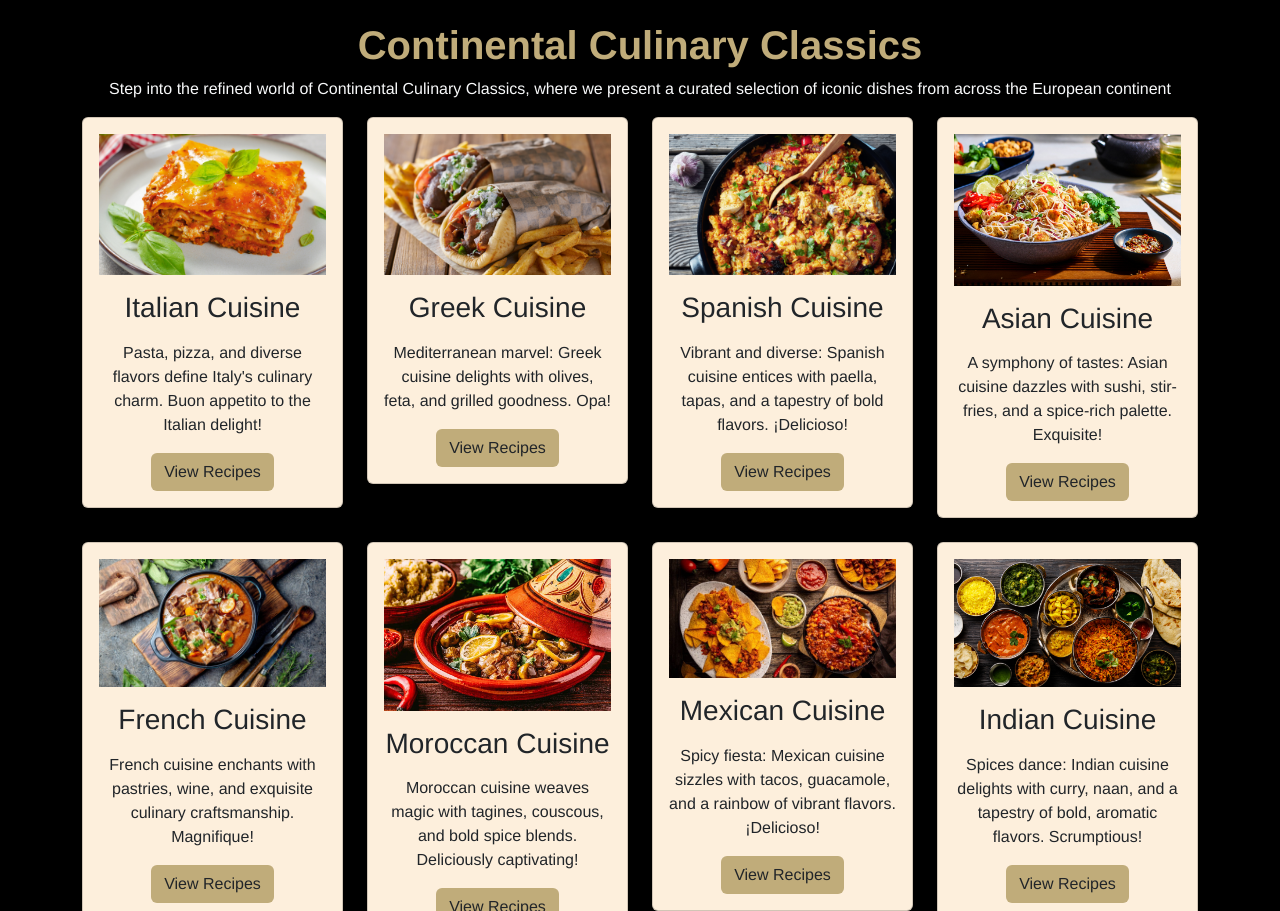
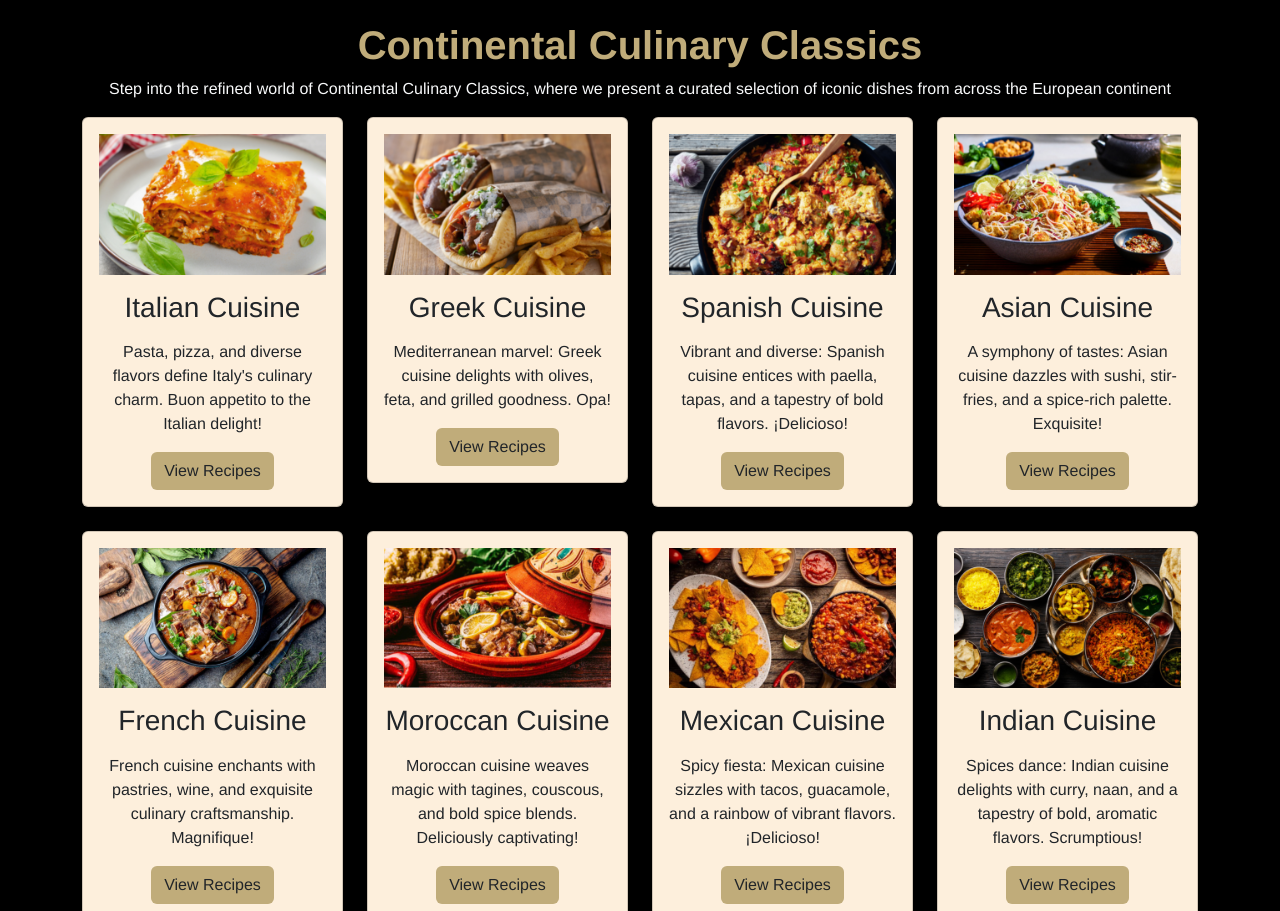
Before and after one commit to LeanneCodes/tasteful-twist, a plain HTML site: page index.html in a window 1280 px wide. Shown: the part 740-1651 px from the top of the page. Drawn offline with nearby package versions, Linux system fonts and the light colour scheme; files that its build step writes are made by us from their sources.

Commit message:
adjust cuisine cards images

```diff
--- a/index.html
+++ b/index.html
@@ -431,7 +431,7 @@
         <div class="card bg-cream text-bark">
           <div class="card-body text-center">
             <div class="h1 mb-3">
-              <img src="./images/Italian Cuisine.png" class="img-fluid img-2" alt="Italian Dish">
+              <img src="./images/italianDish.png" class="img-fluid img-2" alt="Italian Dish">
             </div>
             <h3 class="card-title mb-3">
               Italian Cuisine
@@ -448,7 +448,7 @@
         <div class="card bg-cream text-dark">
           <div class="card-body text-center">
             <div class="h1 mb-3">
-              <img src="./images/Greek Cuisine.png" class="img-fluid img-2" alt="Greek Dish">
+              <img src="./images/greekDish.png" class="img-fluid img-2" alt="Greek Dish">
             </div>
             <h3 class="card-title mb-3">
               Greek Cuisine
@@ -465,7 +465,7 @@
         <div class="card bg-cream text-dark">
           <div class="card-body text-center">
             <div class="h1 mb-3">
-              <img src="./images/Spanish Cuisine.png" class="img-fluid img-2" alt="Spanish Dish">
+              <img src="./images/spanishDish.png" class="img-fluid img-2" alt="Spanish Dish">
             </div>
             <h3 class="card-title mb-3">
               Spanish Cuisine
@@ -482,7 +482,7 @@
         <div class="card bg-cream text-bark">
           <div class="card-body text-center">
             <div class="h1 mb-3">
-              <img src="./images/asianDish.jpg" class="img-fluid img-2" alt="Asian Dish">
+              <img src="./images/asianDish.png" class="img-fluid img-2" alt="Asian Dish">
             </div>
             <h3 class="card-title mb-3">
               Asian Cuisine
@@ -499,7 +499,7 @@
         <div class="card bg-cream text-bark">
           <div class="card-body text-center">
             <div class="h1 mb-3">
-              <img src="./images/frenchDish.jpg" class="img-fluid img-2" alt="French Dish">
+              <img src="./images/frenchDish.png" class="img-fluid img-2" alt="French Dish">
             </div>
             <h3 class="card-title mb-3">
               French Cuisine
@@ -516,7 +516,7 @@
         <div class="card bg-cream text-bark">
           <div class="card-body text-center">
             <div class="h1 mb-3">
-              <img src="./images/moroccanDish.jpg" class="img-fluid img-2" alt="Moroccan Dish">
+              <img src="./images/moroccanDish.png" class="img-fluid img-2" alt="Moroccan Dish">
             </div>
             <h3 class="card-title mb-3">
               Moroccan Cuisine
@@ -533,7 +533,7 @@
         <div class="card bg-cream text-bark">
           <div class="card-body text-center">
             <div class="h1 mb-3">
-              <img src="./images/mexicanDish.jpeg" class="img-fluid img-2" alt="Mexican Dish">
+              <img src="./images/mexicanDish.png" class="img-fluid img-2" alt="Mexican Dish">
             </div>
             <h3 class="card-title mb-3">
               Mexican Cuisine
@@ -550,7 +550,7 @@
         <div class="card bg-cream text-bark">
           <div class="card-body text-center">
             <div class="h1 mb-3">
-              <img src="./images/indianCuisine.jpeg" class="img-fluid img-2" alt="Indian Dish">
+              <img src="./images/indianDish.png" class="img-fluid img-2" alt="Indian Dish">
             </div>
             <h3 class="card-title mb-3">
               Indian Cuisine
```
Also changed, not shown: Images/Greek Cuisine.png (deleted), Images/Italian Cuisine.png (deleted), Images/Spanish Cuisine.png (deleted), Images/asianDish.png (added), Images/frenchDish.jpg (deleted), Images/frenchDish.png (added), Images/greekDish.png (added), Images/indianCuisine.jpeg (deleted), Images/indianDish.png (added), Images/italianDish.png (added), Images/mexicanDish.jpeg (deleted), Images/mexicanDish.png (added), Images/moroccanDish.jpg (deleted), Images/moroccanDish.png (added), 1 more files, 1 other file.
